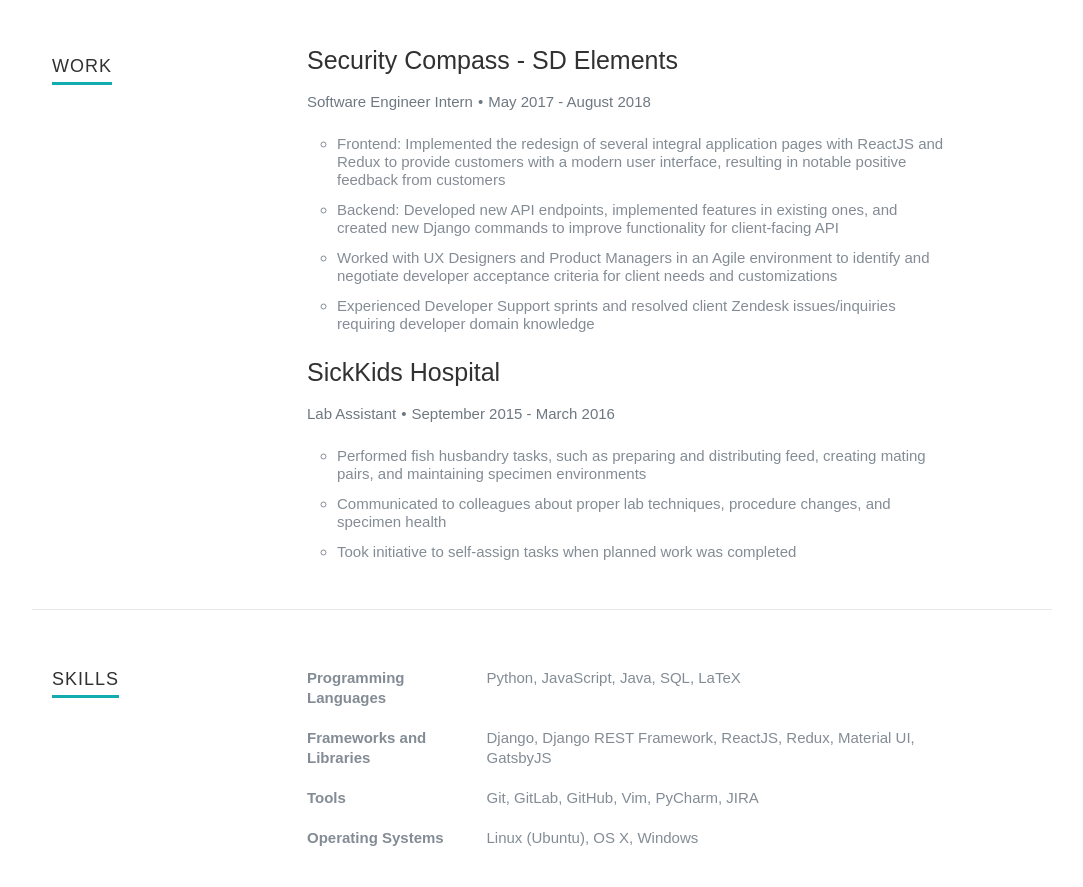
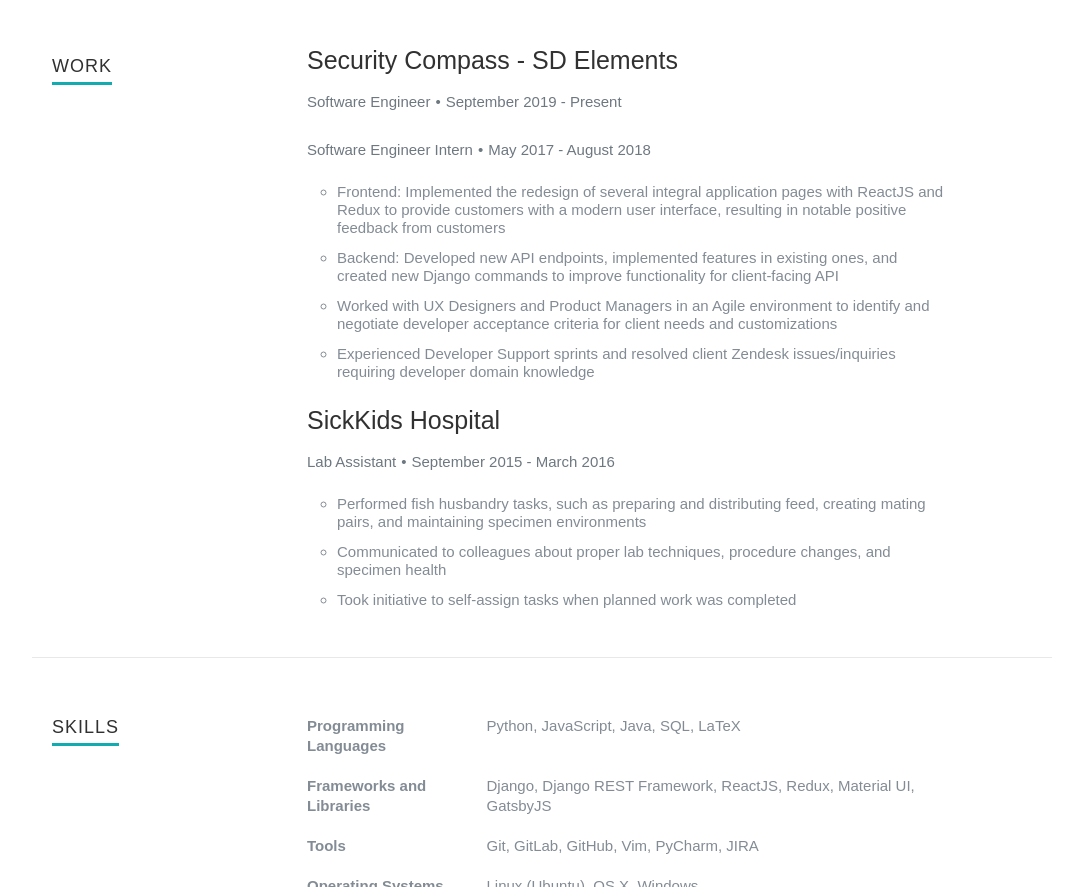
Before and after one commit to narsaynorath/personal_website_old, a Gatsby site: page / in a window 1280 px wide. Shown: the part 1932-2819 px from the top of the page, without its empty margins (98-1181 px from the left). Built offline with nearby package versions, Linux system fonts and the light colour scheme; Gatsby itself is replaced by a stand-in of ours; a web font is replaced by a local one.

Commit message:
Add current workplace

```diff
--- a/src/components/Work.js
+++ b/src/components/Work.js
@@ -12,6 +12,11 @@
       <div className="row item">
         <div className="twelve columns">
           <h3>Security Compass - SD Elements</h3>
+          <p className="info">
+            Software Engineer
+            <span>&bull;</span>
+            <em className="date">September 2019 - Present</em>
+		  </p>
           <p className="info">
             Software Engineer Intern
             <span>&bull;</span>
```
